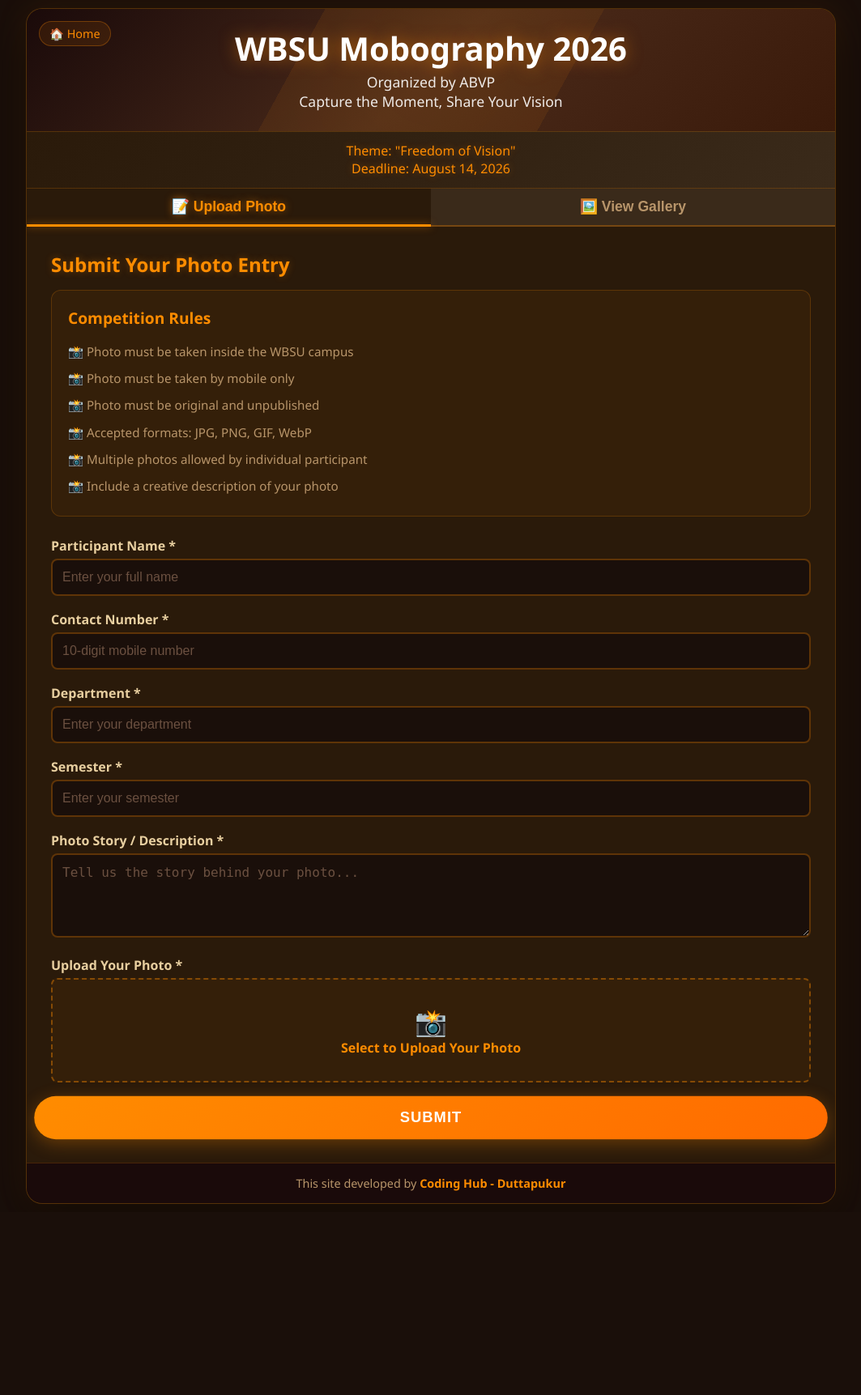
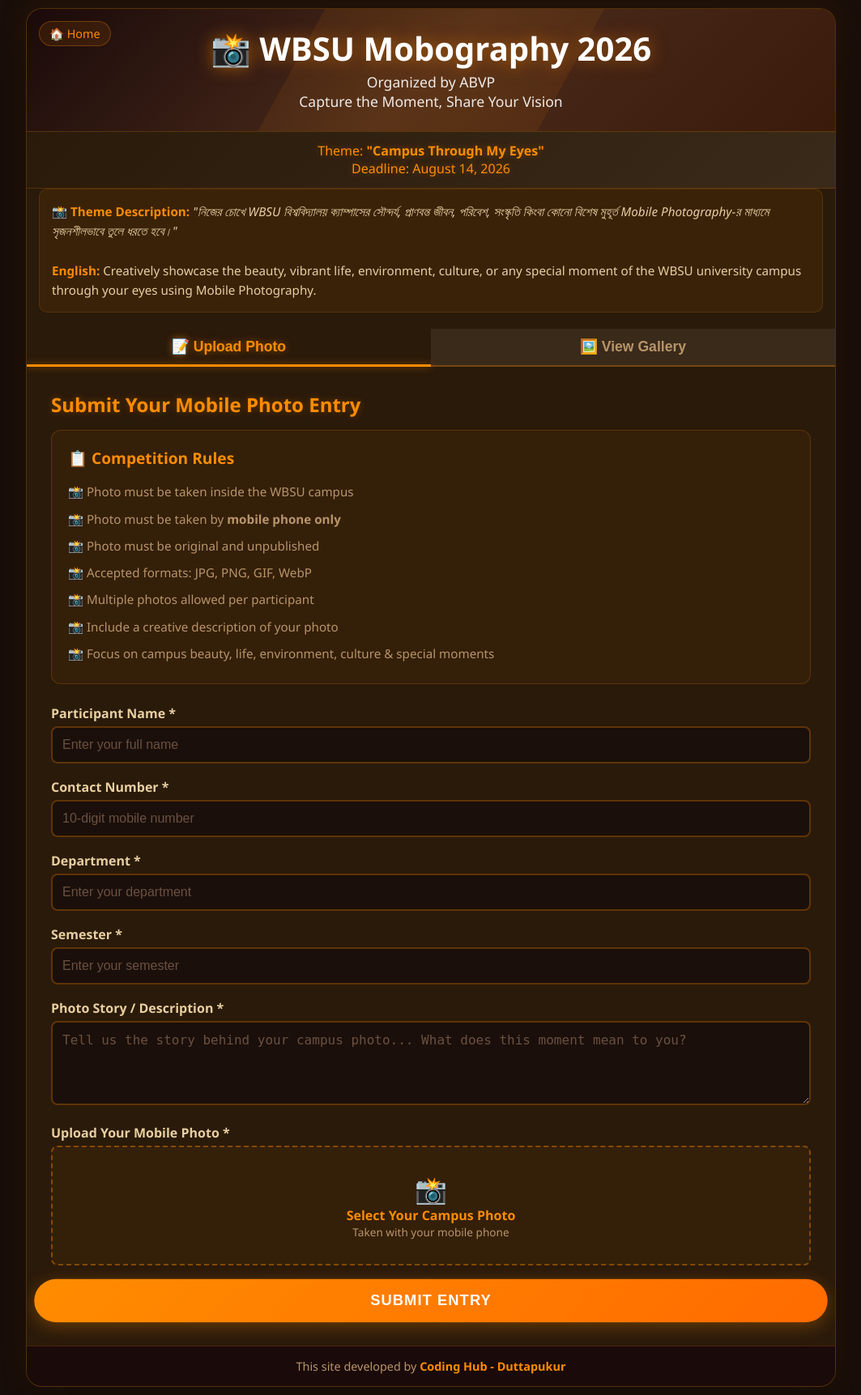
Before and after one commit to TSS-arch/wbsumob, a Flask app: page /mobography in a window 1280 px wide. Shown: the whole page at 81% size, without its empty margins (108-1171 px from the left). Before the commit the page ends 1487 px from the top, so only its background shows below. Run offline with Flask 3, Linux system fonts and the light colour scheme.

Commit message:
Update index.html

```diff
--- a/templates/index.html
+++ b/templates/index.html
@@ -5,7 +5,7 @@
     <meta name="viewport" content="width=device-width, initial-scale=1.0, maximum-scale=1.0, user-scalable=yes">
     <title>WBSU Mobography 2026</title>
     <meta property="og:title" content="WBSU Mobography 2026">
-    <meta property="og:description" content="Capture the Moment, Share Your Vision - Mobile Photography Competition">
+    <meta property="og:description" content="Campus Through My Eyes - Mobile Photography Competition">
     <meta property="og:type" content="website">
     <style>
         * { margin: 0; padding: 0; box-sizing: border-box; }
@@ -19,6 +19,8 @@
         .home-link { position: absolute; top: 15px; left: 15px; z-index: 2; color: #ff8c00; text-decoration: none; font-size: 0.9rem; background: rgba(255, 140, 0, 0.1); padding: 5px 12px; border-radius: 20px; border: 1px solid rgba(255, 140, 0, 0.3); transition: all 0.3s; }
         .home-link:hover { background: rgba(255, 140, 0, 0.2); }
         .competition-info { background: linear-gradient(135deg, #2a1a0a 0%, #3a2a1a 100%); color: #ff8c00; padding: 12px 15px; text-align: center; font-weight: 500; font-size: clamp(0.75rem, 2.5vw, 1rem); line-height: 1.4; border-top: 1px solid rgba(255, 140, 0, 0.2); border-bottom: 1px solid rgba(255, 140, 0, 0.2); text-shadow: 0 0 10px rgba(255, 140, 0, 0.3); }
+        .theme-description { background: rgba(255, 140, 0, 0.08); padding: 15px; margin: 0 15px 20px 15px; border-radius: 10px; border: 1px solid rgba(255, 140, 0, 0.15); color: #e8cfa0; font-size: clamp(0.85rem, 2vw, 0.95rem); line-height: 1.6; }
+        .theme-description strong { color: #ff8c00; }
         .nav-tabs { display: flex; background: #3a2a1a; border-bottom: 2px solid rgba(255, 140, 0, 0.3); }
         .nav-tab { flex: 1; padding: 12px 10px; text-align: center; cursor: pointer; font-weight: 600; color: #b8956a; transition: all 0.3s; border: none; background: none; font-size: clamp(0.85rem, 2.5vw, 1.1rem); position: relative; }
         .nav-tab.active { color: #ff8c00; background: #2a1a0a; text-shadow: 0 0 10px rgba(255, 140, 0, 0.5); }
@@ -92,39 +94,57 @@
         .vote-animation { animation: pop 0.3s ease; }
         .toast-message { position: fixed; top: 20px; left: 50%; transform: translateX(-50%); background: #ff8c00; color: white; padding: 10px 20px; border-radius: 25px; font-weight: 600; z-index: 1000; animation: slideDown 0.3s ease; }
         @keyframes slideDown { from { transform: translate(-50%, -100%); } to { transform: translate(-50%, 0); } }
-        @media (max-width: 480px) { body { padding: 5px; } .container { border-radius: 12px; } .header h1 { font-size: 1.3rem; } .content { padding: 15px 12px; } .form-group { margin-bottom: 15px; } input[type="text"], input[type="tel"], textarea { padding: 10px; font-size: 0.9rem; } .file-upload { padding: 15px; } .btn { padding: 12px 30px; } .photo-details { padding: 12px; } .vote-btn { padding: 6px 12px; } }
+        @media (max-width: 480px) { body { padding: 5px; } .container { border-radius: 12px; } .header h1 { font-size: 1.3rem; } .content { padding: 15px 12px; } .form-group { margin-bottom: 15px; } input[type="text"], input[type="tel"], textarea { padding: 10px; font-size: 0.9rem; } .file-upload { padding: 15px; } .btn { padding: 12px 30px; } .photo-details { padding: 12px; } .vote-btn { padding: 6px 12px; } .theme-description { margin: 0 10px 15px 10px; padding: 12px; } }
     </style>
 </head>
 <body>
     <div class="container">
         <div class="header">
             <a href="/" class="home-link">🏠 Home</a>
-            <h1>WBSU Mobography 2026</h1>
+            <h1>📸 WBSU Mobography 2026</h1>
             <p>Organized by ABVP</p>
             <p>Capture the Moment, Share Your Vision</p>
         </div>
-        <div class="competition-info">Theme: "Freedom of Vision"<br>Deadline: August 14, 2026</div>
+        <div class="competition-info">
+            Theme: <strong>"Campus Through My Eyes"</strong><br>
+            Deadline: August 14, 2026
+        </div>
+        <div class="theme-description">
+            <strong>📸 Theme Description:</strong> <em>"নিজের চোখে WBSU বিশ্ববিদ্যালয় ক্যাম্পাসের সৌন্দর্য, প্রাণবন্ত জীবন, পরিবেশ, সংস্কৃতি কিংবা কোনো বিশেষ মুহূর্ত Mobile Photography-র মাধ্যমে সৃজনশীলভাবে তুলে ধরতে হবে।"</em><br><br>
+            <strong>English:</strong> Creatively showcase the beauty, vibrant life, environment, culture, or any special moment of the WBSU university campus through your eyes using Mobile Photography.
+        </div>
         <div class="nav-tabs">
             <button class="nav-tab active" id="upload-tab" onclick="switchTab('submit')">📝 Upload Photo</button>
             <button class="nav-tab" id="view-tab" onclick="switchTab('view')">🖼️ View Gallery</button>
         </div>
         <div class="content">
             <div id="submit-page" class="page active">
-                <h2 class="page-title">Submit Your Photo Entry</h2>
-                <div class="rules-box"><h3>Competition Rules</h3><ul><li>Photo must be taken inside the WBSU campus</li><li>Photo must be taken by mobile only</li><li>Photo must be original and unpublished</li><li>Accepted formats: JPG, PNG, GIF, WebP</li><li>Multiple photos allowed by individual participant</li><li>Include a creative description of your photo</li></ul></div>
+                <h2 class="page-title">Submit Your Mobile Photo Entry</h2>
+                <div class="rules-box">
+                    <h3>📋 Competition Rules</h3>
+                    <ul>
+                        <li>Photo must be taken inside the WBSU campus</li>
+                        <li>Photo must be taken by <strong>mobile phone only</strong></li>
+                        <li>Photo must be original and unpublished</li>
+                        <li>Accepted formats: JPG, PNG, GIF, WebP</li>
+                        <li>Multiple photos allowed per participant</li>
+                        <li>Include a creative description of your photo</li>
+                        <li>Focus on campus beauty, life, environment, culture & special moments</li>
+                    </ul>
+                </div>
                 <div id="message-box"></div>
                 <form id="student-form" enctype="multipart/form-data">
                     <div class="form-group"><label for="name">Participant Name *</label><input type="text" id="name" name="name" required placeholder="Enter your full name"></div>
                     <div class="form-group"><label for="mobile">Contact Number *</label><input type="tel" id="mobile" name="mobile" required pattern="[0-9]{10}" placeholder="10-digit mobile number" maxlength="10"></div>
                     <div class="form-group"><label for="department">Department *</label><input type="text" id="department" name="department" required placeholder="Enter your department"></div>
                     <div class="form-group"><label for="semester">Semester *</label><input type="text" id="semester" name="semester" required placeholder="Enter your semester"></div>
-                    <div class="form-group"><label for="photo_description">Photo Story / Description *</label><textarea id="photo_description" name="photo_description" placeholder="Tell us the story behind your photo..." rows="4"></textarea></div>
-                    <div class="form-group"><label>Upload Your Photo *</label><div class="file-upload" onclick="document.getElementById('photo').click()"><p style="font-size: 2rem;">📸</p><p style="font-weight: 600; color: #ff8c00;">Select to Upload Your Photo</p><input type="file" id="photo" name="photo" accept="image/*" required></div></div>
-                    <button type="submit" class="btn pulse">Submit</button>
+                    <div class="form-group"><label for="photo_description">Photo Story / Description *</label><textarea id="photo_description" name="photo_description" placeholder="Tell us the story behind your campus photo... What does this moment mean to you?" rows="4"></textarea></div>
+                    <div class="form-group"><label>Upload Your Mobile Photo *</label><div class="file-upload" onclick="document.getElementById('photo').click()"><p style="font-size: 2rem;">📸</p><p style="font-weight: 600; color: #ff8c00;">Select Your Campus Photo</p><p style="font-size: 0.85rem;">Taken with your mobile phone</p><input type="file" id="photo" name="photo" accept="image/*" required></div></div>
+                    <button type="submit" class="btn pulse">Submit Entry</button>
                 </form>
             </div>
             <div id="view-page" class="page">
-                <h2 class="page-title">📸 Photo Gallery</h2>
+                <h2 class="page-title">📸 Campus Photo Gallery</h2>
                 <p style="margin-bottom: 20px; color: #b8956a; font-size: clamp(0.85rem, 2vw, 1rem);">Click on any photo to view it in full resolution</p>
                 <div class="counter" id="entry-counter"></div>
                 <div id="students-container" class="photos-grid"><div class="loading">Loading gallery entries...</div></div>
@@ -134,7 +154,6 @@
     </div>
     <div id="image-modal" class="modal"><span class="close-btn" onclick="closeModal()">&times;</span><img id="modal-image" src="" alt="Zoomed photo" onclick="toggleZoom()"><div class="modal-info" id="modal-info"></div></div>
     <script>
-        // Check URL parameter for view-only mode
         const urlParams = new URLSearchParams(window.location.search);
         const viewOnly = urlParams.get('view') === 'only';
 
@@ -172,7 +191,7 @@
                 const response = await fetch('/api/images', { method: 'POST', body: formData }); const data = await response.json();
                 if (response.ok) {
                     const shareUrl = data.share_url;
-                    messageBox.innerHTML = `<div class="success">✅ Your photo entry has been submitted successfully!<div class="share-buttons"><button class="btn-facebook" onclick="shareOnFacebook('${shareUrl}')">📱 Share on Facebook</button><button class="btn-copy" onclick="copyShareLink('${shareUrl}')">🔗 Copy Link</button></div></div>`;
+                    messageBox.innerHTML = `<div class="success">✅ Your campus photo has been submitted successfully!<div class="share-buttons"><button class="btn-facebook" onclick="shareOnFacebook('${shareUrl}')">📱 Share on Facebook</button><button class="btn-copy" onclick="copyShareLink('${shareUrl}')">🔗 Copy Link</button></div></div>`;
                     this.reset(); submitBtn.textContent = 'Submit Another Entry'; submitBtn.classList.remove('pulse');
                     setTimeout(() => { switchTab('view'); submitBtn.textContent = 'Submit Your Entry'; submitBtn.classList.add('pulse'); }, 3000);
                 } else { messageBox.innerHTML = `<div class="error">❌ ${data.error}</div>`; }
@@ -196,7 +215,7 @@
             try {
                 const response = await fetch('/api/images'); const entries = await response.json();
                 document.getElementById('entry-counter').innerHTML = `🏆 Total Entries: <strong>${entries.length}</strong>`;
-                if (entries.length === 0) { container.innerHTML = `<div class="loading"><p style="font-size: 3rem;">📸</p><p>No entries yet! Be the first to submit your photo.</p></div>`; return; }
+                if (entries.length === 0) { container.innerHTML = `<div class="loading"><p style="font-size: 3rem;">📸</p><p>No entries yet! Be the first to capture your campus moment.</p></div>`; return; }
                 const voteStatusPromises = entries.map(entry => fetch(`/api/vote/image/${entry.id}/status`).then(res => res.json()));
                 const voteStatuses = await Promise.all(voteStatusPromises);
                 container.innerHTML = entries.map((entry, index) => {
@@ -210,7 +229,7 @@
         function openImage(url, name, department, description, semester) {
             const modal = document.getElementById('image-modal'); const modalImg = document.getElementById('modal-image'); const modalInfo = document.getElementById('modal-info');
             modal.classList.add('active'); modalImg.src = url; modalImg.classList.remove('zoomed');
-            modalInfo.innerHTML = `<p><strong>Photographer:</strong> ${name}</p><p><strong>Department:</strong> ${department}</p><p><strong>Semester:</strong> ${semester}</p>${description ? `<p><em>"${description}"</em></p>` : ''}<p style="font-size: 0.9rem; opacity: 0.8;">Click image to zoom • Press ESC or X to close</p>`;
+            modalInfo.innerHTML = `<p><strong>📸 Photographer:</strong> ${name}</p><p><strong>📚 Department:</strong> ${department}</p><p><strong>🎓 Semester:</strong> ${semester}</p>${description ? `<p><em>"${description}"</em></p>` : ''}<p style="font-size: 0.9rem; opacity: 0.8;">Click image to zoom • Press ESC or X to close</p>`;
         }
         function closeModal() { document.getElementById('image-modal').classList.remove('active'); }
         function toggleZoom() { document.getElementById('modal-image').classList.toggle('zoomed'); }
```
